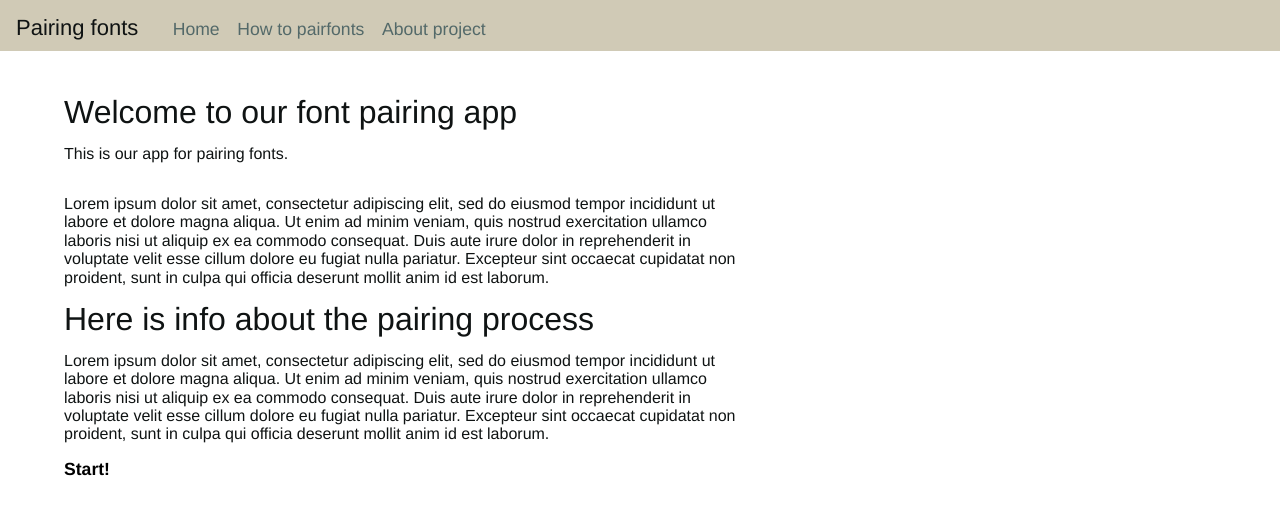
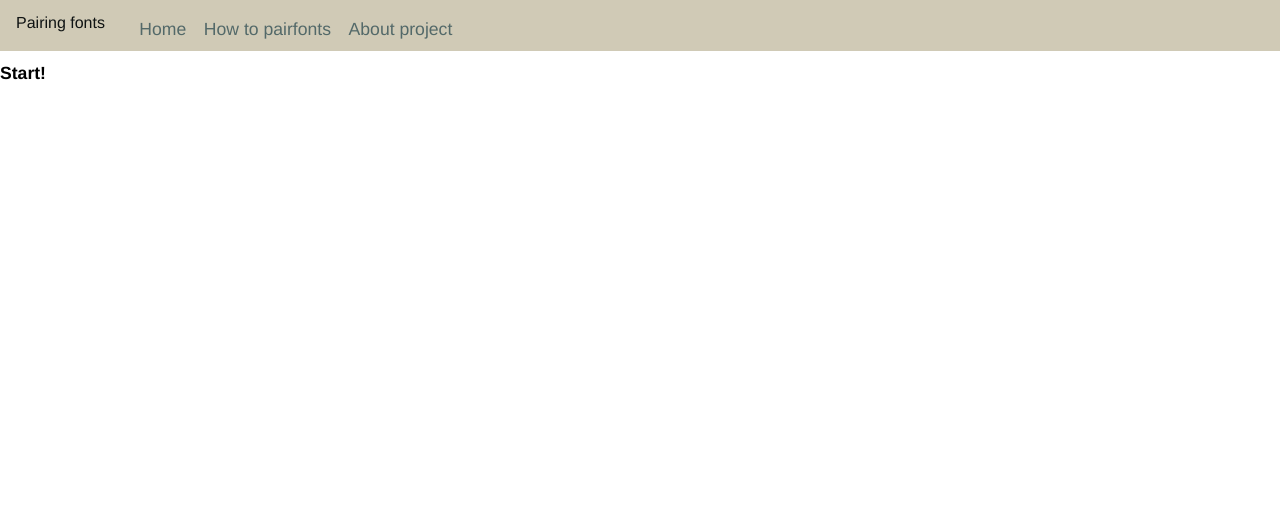
Before and after one commit to Raymondshen/499_Final, a React (Create React App) app in the folder alpha/: page /#/ in a window 1280 px wide. Shown: the top 514 px of the page. Built offline with nearby package versions, Linux system fonts and the light colour scheme.

Commit message:
Module 12 lesson

```diff
--- a/alpha/src/App.js
+++ b/alpha/src/App.js
@@ -1,7 +1,7 @@
 //Hello!
 //Suggested workfolw. Open a new terminal tab for node running react, sass compile and watch for style folder, and git for alpha folder.
 
-import React from 'react';
+import React, {useState,useEffect} from 'react';
 import './styles/App.css';
 import './styles/style.min.css';
 
@@ -15,7 +15,7 @@ import {
 //Here goes the components that we're importing to the main app.
 //The main components are the ones that will be displayed at all times.
 //Etc. the nav, the footer. The components that will be in the blocks that make up the pages can be imported directlly into the pages and then the pages into the main app.
-import Nav from "./components/nav";
+import {HeaderNav} from "./components/nav";
 
 //Here goes the pages that we're importing to the main app.
 //The pages are the contet that will be exchanged in the app.
@@ -24,16 +24,19 @@ import PairPage from "./pages/fontPairing";
 import AboutPage from "./pages/about";
 
 function App() {
+  let [title,setTitle] = useState("Pairing fonts");
+
   return (
     <Router>
-      <Nav projectTitle="Pairing fonts">
-          <Link to="/">Home</Link>
-          <Link to="/pairfonts">How to pairfonts</Link>
-          <Link to="/about">About project</Link>
-      </Nav>
+      <HeaderNav title={title}>
+        <Link to="/">Home</Link>
+        <Link to="/pairfonts">How to pairfonts</Link>
+        <Link to="/about">About project</Link>
+      </HeaderNav>
       <main>
         <Switch>
-          <Route exact path="/" component={HomePage}/>
+          <Route exact path="/"><IntroPage/></Route>
+          <Route path="/choose" component={HomePage}/>
           <Route path="/pairfonts" component={PairPage}/>
           <Route path="/about" component={AboutPage}/>
         </Switch>
@@ -42,4 +45,10 @@ function App() {
   );
 }
 
+const IntroPage = () => {
+  return (<div>
+    <Link className="" to="choose">Start!</Link>
+  </div>);
+};
+
 export default App;
--- a/alpha/src/components/nav.js
+++ b/alpha/src/components/nav.js
@@ -1,18 +1,24 @@
 import React from 'react';
 
-const Nav = (props) => {
+const HeaderNav = ({title,children}) => {
     return (
     <header className="nav flex-xs-parent p-xs-s">
     	<div>
-    		<h5>{props.projectTitle}</h5>
+    		<h1 style={{fontSize:'1em'}}>{title}</h1>
     	</div>
-    	<nav>
-    		<ul className="flex-xs-parent flex-xs-justify-end">
-                {props.children.map((o,i)=>(<li key={i}>{o}</li>))}
-    		</ul>
-    	</nav>
+		<Nav>{children||[]}</Nav>
     </header>
     )
 }
 
-export default Nav;
+const Nav = ({children}) => {
+	return (
+	<nav>
+		<ul className="flex-xs-parent flex-xs-justify-end">
+			{children.map((o,i)=>(<li key={i}>{o}</li>))}
+		</ul>
+	</nav>
+	);
+}
+
+export {HeaderNav, Nav};
--- a/alpha/src/pages/home/index.js
+++ b/alpha/src/pages/home/index.js
@@ -1,4 +1,4 @@
-import React, {useReducer} from 'react';
+import React, {useReducer,useState,useEffect} from 'react';
 
 import {
 	Switch,
@@ -15,10 +15,16 @@ const HomePage = () => {
 
 	// A reducer is a handy way of creating app data that is subscribed but somewhat custom
 	// These will reset if you ever navigate away from the Learn pages
-	let [fonts,setFont] = useReducer(
-		(s,a) => ({...s,...a}),
-		{first:'Arial',second:'serif'}
-	);
+	// let [fonts,setFont] = useReducer(
+	// 	(s,a) => ({...s,...a}),
+	// 	{first:'Arial',second:'serif'}
+	// );
+
+	let [font1,setFont1] = useState('Arial');
+	let [font2,setFont2] = useState('Times New Roman');
+	let [num,setNum] = useState(0);
+
+
 
 	return(
 		<section className="container max-xs-s p-xs-txl">
@@ -29,8 +35,31 @@ const HomePage = () => {
 			</div>
 			<div className="container">
 				<Switch>
-					<Route exact path={path}>
+					<Route exact path={`${path}`}>
 						<PairFont path={path}/>
+					</Route>
+					<Route path={`${path}/1`}>
+						<PairFont1
+							path={path}
+							font1={font1}
+							setFont1={setFont1}
+							/>
+					</Route>
+					<Route path={`${path}/2`}>
+						<PairFont2
+							path={path}
+							font2={font2}
+							setFont2={setFont2}
+							/>
+					</Route>
+					<Route path={`${path}/3`}>
+						<PairFont3
+							path={path}
+							font2={font2}
+							font1={font1}
+							num={num}
+							setNum={setNum}
+							/>
 					</Route>
 				</Switch>
 			</div>
@@ -41,6 +70,7 @@ const HomePage = () => {
 //Here is the start pairing content.
 //If this is the flow we want to go for. The flow is accesable from the home screen.
 const PairFont = (props) => {
+	console.log(props)
 	return (
 		<section>
 			<div>
@@ -50,10 +80,48 @@ const PairFont = (props) => {
 
 
 			<div>
-				<div className="">
-					<div className=""/>
-					<Link className="" to={`${props.path}/1`}>Start!</Link>
-				</div>
+				<Link className="" to={`${props.path}/1`}>Start!</Link>
+			</div>
+		</section>
+	);
+}
+
+
+const PairFont1 = ({path,font1,setFont1}) => {
+	const updateFont = (e) => {
+		e.preventDefault();
+		setFont1(e.target.value);
+	}
+	return (
+		<section>
+			{font1}
+			<input value={font1} onChange={updateFont} />
+			<div><Link to={`${path}/2`}>Next</Link></div>
+		</section>
+	);
+}
+
+
+const PairFont2 = ({path,font2,setFont2}) => {
+	return (
+		<section>
+			{font2}
+			<div><Link to={`${path}/3`}>Next</Link></div>
+		</section>
+	);
+}
+const PairFont3 = (props) => {
+	const doNum = e => {
+		e.preventDefault();
+		props.setNum(e.target.value)
+	}
+	return (
+		<section>
+			<div>{props.font1}</div>
+			<div>{props.font2}</div>
+			<div>
+				<div>{props.num}</div>
+				<input type="range" value={props.num} min="0" max="20" onChange={doNum} />
 			</div>
 		</section>
 	);
--- a/alpha/src/styles/App.css
+++ b/alpha/src/styles/App.css
@@ -4,6 +4,7 @@
   left: 0;
   width: 100%;
   height: 100%;
+  padding-top:4em;
 }
 
 .App {
```
Also changed, not shown: 1 other file (tests, documents, lock files or other folders).
